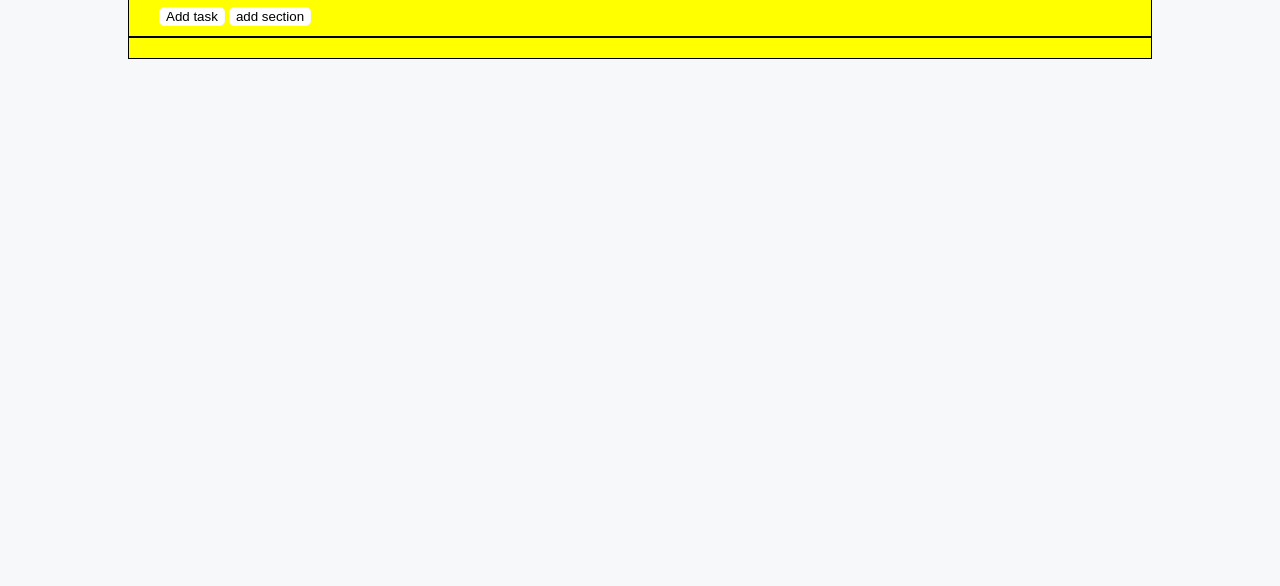
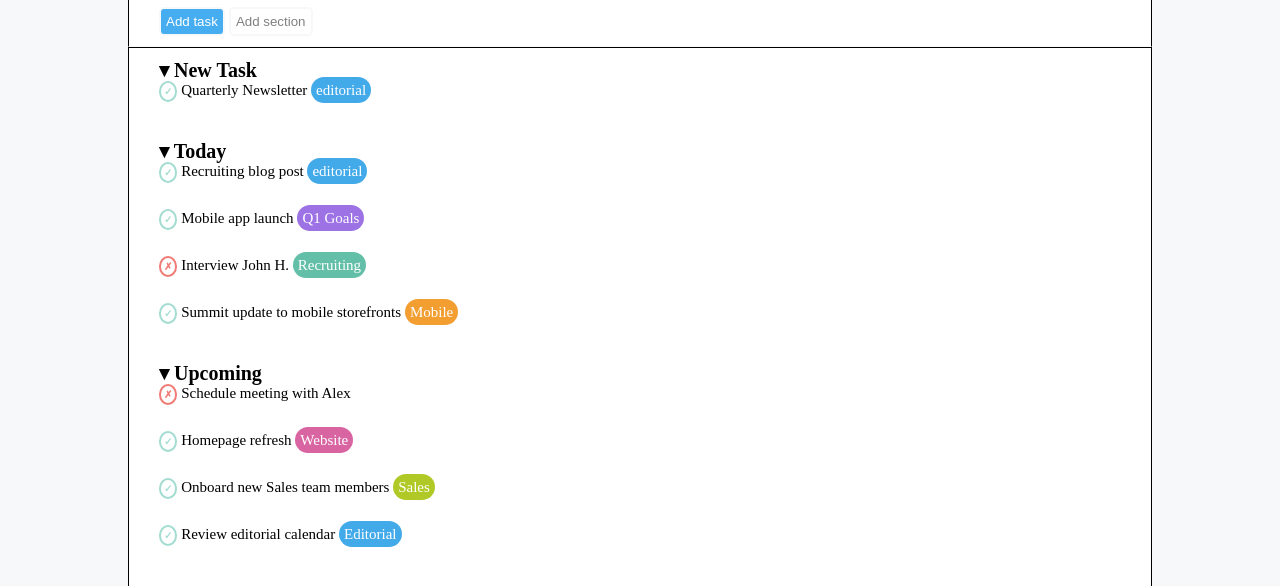
Before and after one commit to Cristian6918/html-css-toboolist, a plain HTML site: page index.html in a window 1280 px wide. Shown: the part 104-690 px from the top of the page. Drawn offline with Linux system fonts and the light colour scheme.

Commit message:
Liste Fatte

```diff
--- a/css/style.css
+++ b/css/style.css
@@ -26,14 +26,89 @@
 .box, .navig{
     width:80%;
     padding:10px 30px 10px 30px;
-    background-color:yellow;
+    background-color:hsl(0deg 0% 100%);
     margin:auto;
     border: 1px solid black;
 }
 
 
-button{
-    border:1px solid hsl(200deg 20% 97%);
+.navig{
+    border-bottom:1px solid hsl(200deg 20% 97%);
+}
+
+
+.bottone{
+    border:2px solid hsl(200deg 20% 97%);
     border-radius:5px;
     background-color: hsl(0deg 0% 100%);
+    color:grey;
+    padding:5px;
 }
+
+#blu{
+    background-color: hsl(204deg 86% 61%);
+    color:white;
+}
+
+.lista{
+    font-size:20px;
+    font-weight: bold;
+}
+
+.lista-interna{
+    font-size:15px;
+    font-weight: normal;
+}
+ul{
+    padding-inline-start: 0px;
+    list-style-type: none;
+    margin-bottom:40px;
+
+}
+
+li{
+    margin-bottom:30px;
+}
+
+.done{
+    border: 2px solid hsl(168deg 45% 75%);
+    border-radius:50%;
+    color:hsl(168deg 45% 75%);
+    font-size:10px;
+    padding:3px;
+    font-weight: bold;
+}
+
+.undone{
+    border: 2px solid hsl(3deg 81% 70%);
+    border-radius:50%;
+    color:hsl(3deg 81% 70%);
+    font-size:10px;
+    padding:3px;
+    font-weight: bold;
+}
+
+.label{
+    background-color: hsl(203deg 80% 59%);
+    border-radius:110px;
+    text-decoration: none;
+    padding:5px;
+    color:white;
+}
+
+.violet{
+    background-color: hsl(262deg 68% 67%);
+}
+.green{
+    background-color: hsl(165deg 42% 57%);;
+}
+
+.orange{
+    background-color: hsl(34deg 88% 57%);
+}
+.fucsia{
+    background-color: hsl(328deg 60% 62%);
+}
+.oliva{
+    background-color:hsl(69deg 68% 47%);
+}
--- a/index.html
+++ b/index.html
@@ -27,8 +27,8 @@
     <main class="principale">
         <!-- inizio barra nav -->
         <div class="navig">
-            <button type="button">Add task</button>
-            <button type="button">add section</button>
+            <button type="button" class="bottone" id="blu">Add task</button>
+            <button type="button" class="bottone">Add section</button>
 
 
 
@@ -40,9 +40,47 @@
 
 
             <!-- inizio contenuto -->
-            <div>
+            <ul >
+                <li class="lista"><span>&blacktriangledown;</span> New Task
+                    <ul>
+                        <li class="lista-interna"><span class="done">&checkmark;</span> Quarterly Newsletter <a href="" class="label">editorial</a>
+                        </li>
+                    </ul>
+                </li>
 
-            </div>
+                <li class="lista"><span>&blacktriangledown;</span> Today
+                    <ul>
+                        <li class="lista-interna"><span class="done">&checkmark;</span> Recruiting blog post <a href="" class="label">editorial</a>
+                        </li>
+
+                        <li class="lista-interna"><span class="done">&checkmark;</span> Mobile app launch <a href="" class="label violet">Q1 Goals</a>
+                        </li>
+
+                        <li class="lista-interna"><span class="undone">&cross;</span> Interview John H. <a href="" class="label green" ">Recruiting</a>
+                        </li>
+
+                        <li class="lista-interna"><span class="done">&checkmark;</span> Summit update to mobile storefronts <a href="" class="label orange">Mobile</a>
+                        </li>
+                    </ul>
+                </li>
+
+                <li class="lista"><span>&blacktriangledown;</span> Upcoming
+                    <ul>
+                        <li class="lista-interna"><span class="undone">&cross;</span> Schedule meeting with Alex
+                        </li>
+
+                        <li class="lista-interna"><span class="done">&checkmark;</span> Homepage refresh <a href="" class="label fucsia">Website</a>
+                        </li>
+
+                        <li class="lista-interna"><span class="done">&checkmark;</span> Onboard new Sales team members <a href="" class="label oliva" ">Sales</a>
+                        </li>
+
+                        <li class="lista-interna"><span class="done">&checkmark;</span> Review editorial calendar <a href="" class="label ">Editorial</a>
+                        </li>
+                    </ul>
+                </li>
+
+            </ul>
         <!-- /contenuto -->
         </div>
         <!-- /box -->
```
